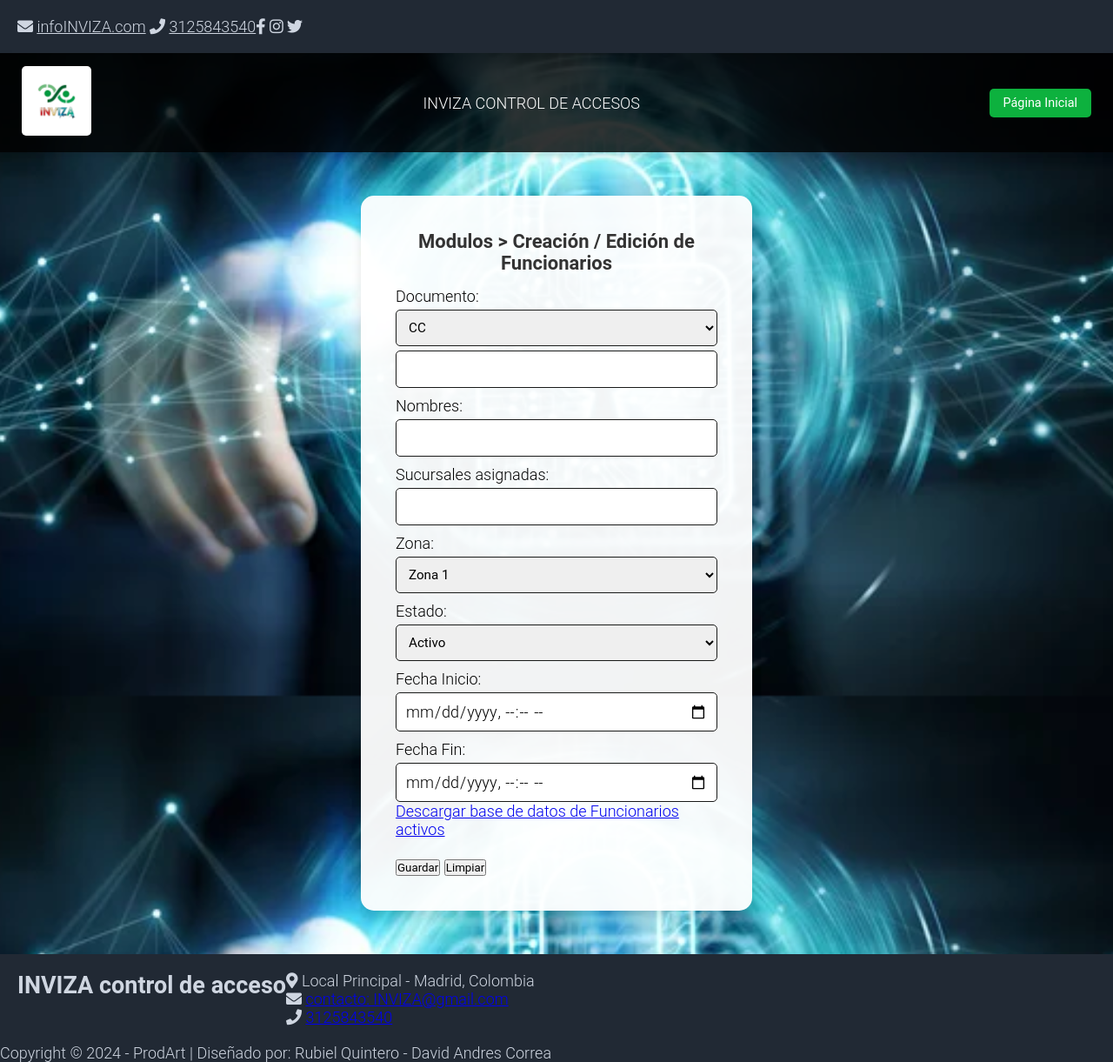
After one commit to Rubiel0222/INVIZA-control-de-acceso-, a PHP site: the page made by Modulo-Creación-Edición-Funcionarios.html in a window 1280 px wide. The commit adds this page. Shown: the whole page at 87% size. Run offline with PHP 8.4, Linux system fonts and the light colour scheme.

Commit message:
actualizar repositorioRubiel0222

```diff
--- /dev/null
+++ b/CSS/styles_modulo_creación_edición_funcionarios.css
@@ -0,0 +1,153 @@
+body {
+    font-family: Arial, sans-serif;
+    margin: 0;
+    padding: 0;
+    background: url('IMAGENES/logo_inviza.jpg') no-repeat center center fixed; /* Fondo con imagen */
+    background-size: cover;
+}
+
+/* Estilos generales */
+* {
+    margin: 0;
+    padding: 0;
+    box-sizing: border-box;
+    font-family: 'Roboto', 'Open Sans', 'Lato', Arial, sans-serif;
+}
+
+/* Encabezado */
+header {
+    background-color: rgba(0, 0, 0, 0.8); /* Fondo negro con transparencia */
+    color: #fff;
+    display: flex;
+    justify-content: space-between;
+    align-items: center;
+    padding: 15px 25px;
+    box-shadow: 0 4px 8px rgba(0, 0, 0, 0.1);
+}
+
+header .logo img {
+    width: 80px;
+    border-radius: 5px;
+}
+
+header .title {
+    font-size: 24px;
+    font-weight: bold;
+    text-align: center;
+    flex-grow: 1;
+}
+
+header .actions {
+    display: flex;
+    align-items: center;
+}
+
+header .actions button {
+    background-color: #0db13e; /* Botón verde */
+    color: white;
+    border: none;
+    padding: 8px 16px;
+    cursor: pointer;
+    font-size: 0.9rem;
+    border-radius: 5px;
+}
+
+header .actions button:hover {
+    background-color: #218838;
+}
+
+/* Contenedor principal */
+main {
+    display: flex;
+    justify-content: center;
+    align-items: center;
+    gap: 30px;
+    padding: 20px;
+    max-width: 450px;
+    margin: 50px auto;
+    background-color: rgba(255, 255, 255, 0.95); /* Fondo semitransparente */
+    border-radius: 15px;
+    box-shadow: 0 6px 12px rgba(0, 0, 0, 0.1);
+}
+
+/* Contenedor del formulario */
+.container {
+    width: 100%;
+    padding: 20px;
+}
+
+.container h1 {
+    text-align: center;
+    font-size: 22px;
+    color: #333333;
+    margin-bottom: 15px;
+}
+
+.container label {
+    font-weight: bold;
+    display: block;
+    margin-top: 10px;
+}
+
+.container input,
+.container select {
+    width: 100%;
+    padding: 10px;
+    margin-top: 5px;
+    border-radius: 5px;
+    border: 1px solid #191a19;
+    font-size: 0.95rem;
+}
+
+/* Botones del formulario */
+.form-footer {
+    display: flex;
+    justify-content: center;
+    gap: 15px;
+    margin-top: 20px;
+}
+
+.form-footer button {
+    background-color: #28a745;
+    color: white;
+    border: none;
+    padding: 10px 20px;
+    cursor: pointer;
+    font-size: 1rem;
+    border-radius: 5px;
+}
+
+.form-footer button:hover {
+    background-color: #218838;
+}
+
+/* Contenedor de la cámara */
+.photo-container {
+    width: 35%;
+    max-width: 250px;
+    display: flex;
+    flex-direction: column;
+    align-items: center;
+    justify-content: center;
+}
+
+.photo-container img {
+    width: 100%;
+    border: 2px solid #000;
+    border-radius: 10px;
+}
+
+.photo-container button {
+    margin-top: 15px;
+    padding: 12px 20px;
+    font-size: 16px;
+    background-color: #2ae061;
+    color: white;
+    border: none;
+    border-radius: 5px;
+    cursor: pointer;
+}
+
+.photo-container button:hover {
+    background-color: #2be472;
+}
--- /dev/null
+++ b/Modulo-Creación-Edición-Funcionarios.html
@@ -0,0 +1,108 @@
+<!DOCTYPE html>
+<html lang="es">
+<head>
+    <meta charset="UTF-8">
+    <meta name="viewport" content="width=device-width, initial-scale=1.0">
+    <title>INVIZA Control de Accesos</title>
+    <link rel="stylesheet" href="CSS/styles_pagina_principal.css">
+    <link rel="stylesheet" href="css/fontawesome.min.css">
+    <link rel="stylesheet" href="css/slick-theme.css">
+    <link rel="stylesheet" href="css/templatemo.css">
+    <link rel="stylesheet" href="css/fontawesome.css">
+    <link rel="stylesheet" href="css/fontawesome.min.css">
+    <link rel="stylesheet" href="css/slick-theme.css">
+    <link rel="stylesheet" href="css/slick.min.css">
+    <link rel="stylesheet" href="CSS/styles_modulo_creación_edición_funcionarios.css">
+    <link rel="stylesheet" href="css/fontawesome.min.css">
+    <script src="JS/pagina_principal.js" defer></script>
+</head>
+<body>
+    <style>
+        body {
+            font-family: 'Roboto', 'Open Sans', 'Lato', Arial, sans-serif;
+            margin: 0;
+            padding: 0;
+            background: url('IMAGENES/innovacion\ y\ \ seguridad.jpg') no-repeat center center fixed;
+            background-size: cover;
+        }
+    </style>
+
+    <nav class="navbar navbar-expand-lg bg-dark navbar-light">
+        <div class="container text-light">
+            <div class="w-d-flex justify-content-between">
+                <i class="fa fa-envelope mx-2"></i>
+                <a class="navbar-sa-brand text-light text-decoration-none" href="publicidad.html">infoINVIZA.com</a>
+                <i class="fa fa-phone mx-2"></i>
+                <a class="navbar-sa-brand text-light text-decoration-none" href="tel:3125843540">3125843540</a>
+            </div>
+            <div class="social-icons">
+                <a class="text-light" href="https://fb.com/templatemo"><i class="fab fa-facebook-f"></i></a>
+                <a class="text-light" href="https://www.instagram.com"><i class="fab fa-instagram"></i></a>
+                <a class="text-light" href="https://www.twitter.com"><i class="fab fa-twitter"></i></a>
+            </div>
+        </div>
+    </nav>
+
+    <header>
+        <div class="logo">
+            <img src="IMAGENES/logo_inviza.jpg" alt="Logo de INVIZA">
+        </div>
+        <div class="title">INVIZA CONTROL DE ACCESOS</div>
+        <div class="actions">
+            <div class="time" id="currentTime"></div>
+            <button onclick="window.location.href='pagina_inicial.html'">Página Inicial</button>
+        </div>
+    </header>
+
+    <main>
+
+    <div class="container">
+        <form>
+             <h1>Modulos > Creación / Edición de Funcionarios</h1>
+        <label for="documento">Documento:</label>
+        <select id="documento" name="documento">
+            <option value="CC">CC</option>
+            <input type="text" id="documento" name="documento">
+        </select>
+        <label for="nombres">Nombres:</label>
+        <input type="text" id="nombres" name="nombres">
+        <label for="sucursales">Sucursales asignadas:</label>
+        <input type="text" id="documento" name="documento">
+        </select>
+        <label for="zona">Zona:</label>
+        <select id="zona" name="zona">
+            <option value="zona1">Zona 1</option>
+            <option value="zona2">Zona 2</option>
+            <option value="zona3">Zona 3</option>
+        </select>
+        <label for="estado">Estado:</label>
+        <select id="estado" name="estado">
+            <option value="activo">Activo</option>
+            <option value="inactivo">Inactivo</option>
+        </select>
+        <label for="fecha_inicio">Fecha Inicio:</label>
+        <input type="datetime-local" id="fecha_inicio" name="fecha_inicio">
+        <label for="fecha_fin">Fecha Fin:</label>
+        <input type="datetime-local" id="fecha_fin" name="fecha_fin">
+        <a href="#">Descargar base de datos de Funcionarios activos</a>
+        <br><br>
+        <button type="submit">Guardar</button>
+        <button type="reset">Limpiar</button>
+        </form>
+    </div>
+</main>
+    <footer class="bg-dark">
+        <div class="container text-light">
+            <h2>INVIZA control de acceso</h2>
+            <div class="contact-info">
+                <div><i class="fas fa-map-marker-alt"></i> Local Principal - Madrid, Colombia</div>
+                <div><i class="fa fa-envelope mx-2"></i> <a href="publicidad.html">contacto: INVIZA@gmail.com</a></div>
+                <div><i class="fa fa-phone mx-2"></i> <a href="tel:3125843540">3125843540</a></div>
+            </div>
+        </div>
+        <div class="w-100 bg-dark py-3">
+            <p class="text-left text-light">Copyright &copy; 2024 - ProdArt | Diseñado por: Rubiel Quintero - David Andres Correa</p>
+        </div>
+    </footer>
+</body>
+</html>
--- a/pagina principal.html
+++ b/pagina principal.html
@@ -107,7 +107,7 @@
                 <span>Control</span>
             </div>
             <div class="module-item editable">
-                <a href="visitas-creación y edición-edición.html">
+                <a href="visitas-creación%20y%20edición.html">
                     <img src="IMAGENES/visitas.jpg" alt="Visitas">
                 </a>
                 <span>Visitas</span>
```
Also changed, not shown: CSS/styles_correspondencia_administracion_creacion.css (+6 -2 lines), CSS/styles_modulo_control de ingreso.css (+201 -210 lines).
